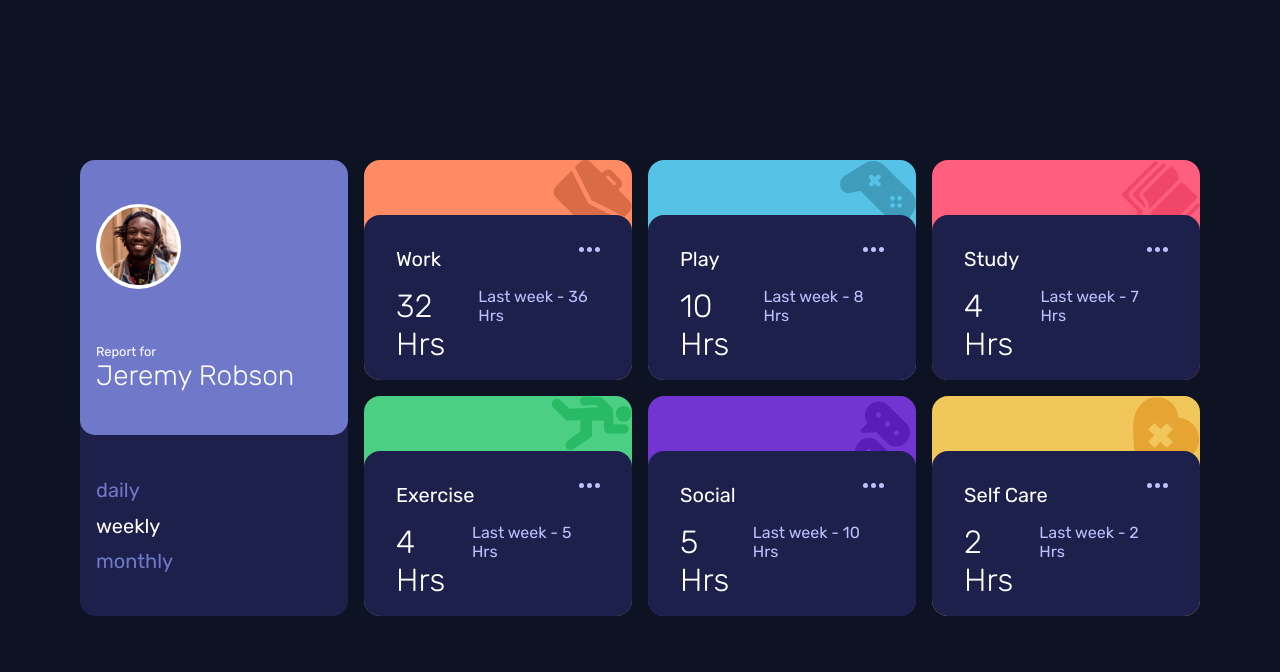
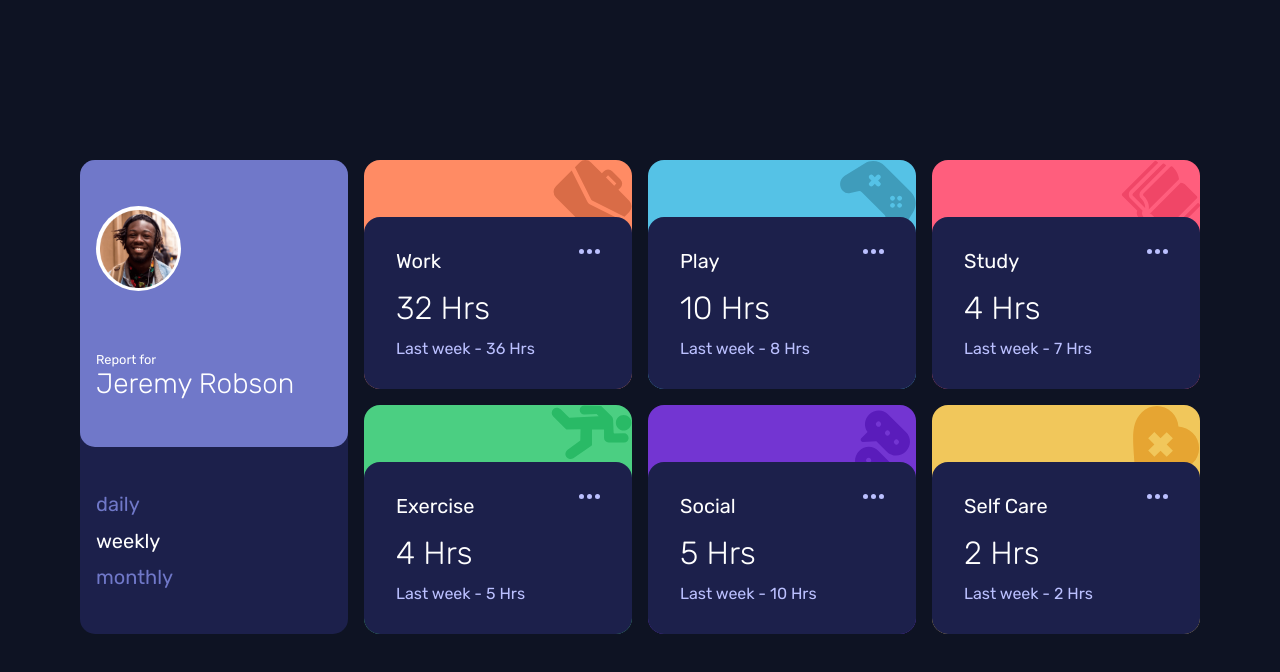
Before and after one commit to roadblock37/radio-test, a React (Create React App) app: page / in a window 1280 px wide. Shown: the top 672 px of the page. Built offline with nearby package versions, Linux system fonts and the light colour scheme.

Commit message:
desktop media query done

```diff
--- a/src/index.css
+++ b/src/index.css
@@ -116,8 +116,6 @@ input[type="radio"]:checked + label {
   font-size: 1.25rem;
  }
 
-
-
  .hour-container {
   display: flex;
   justify-content: space-between;
@@ -229,4 +227,17 @@ input[type="radio"]:checked + label {
   height: 35%;
 
    }
+
+   .hour-container {
+      display: flex;
+      flex-direction: column;
+      margin-bottom: 1rem;
+     }
+
+   .hour-container h1 {
+      margin-bottom: 0.75rem;
+   }
+
+
+
  }
```
